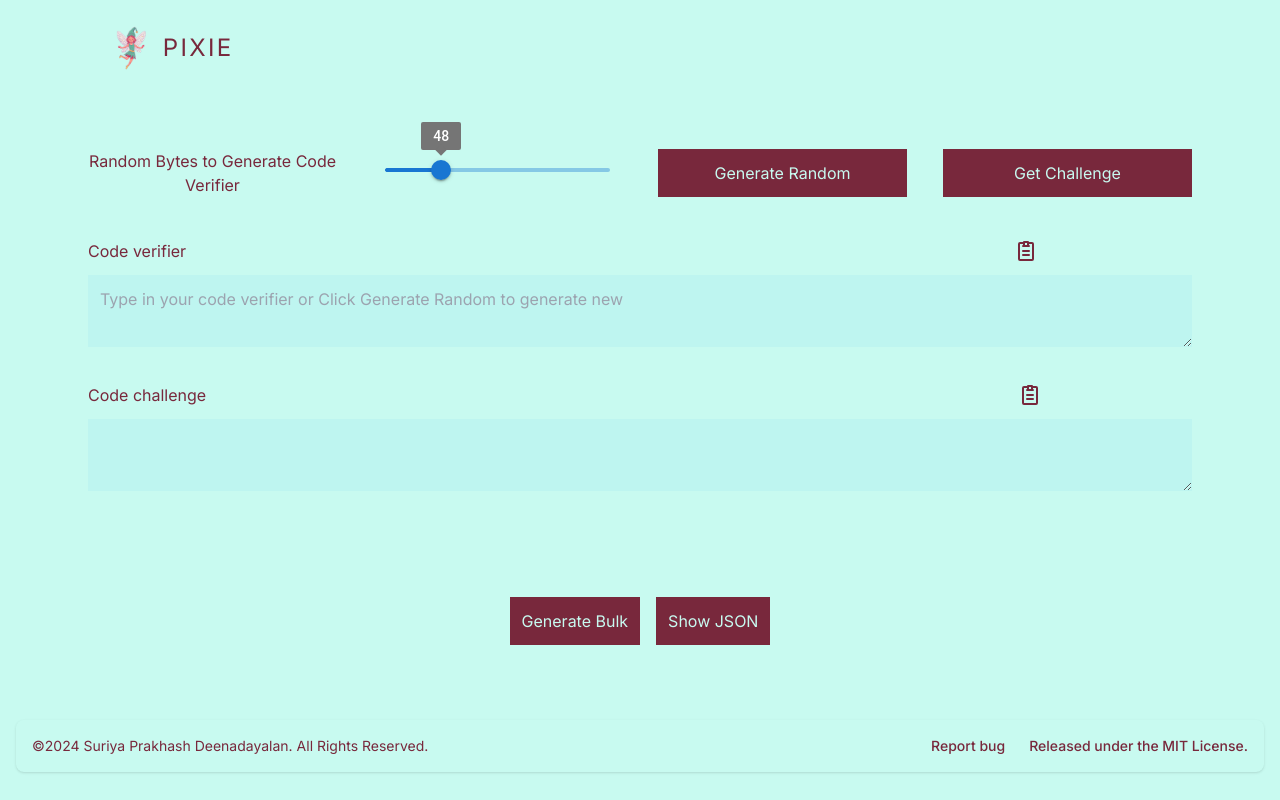
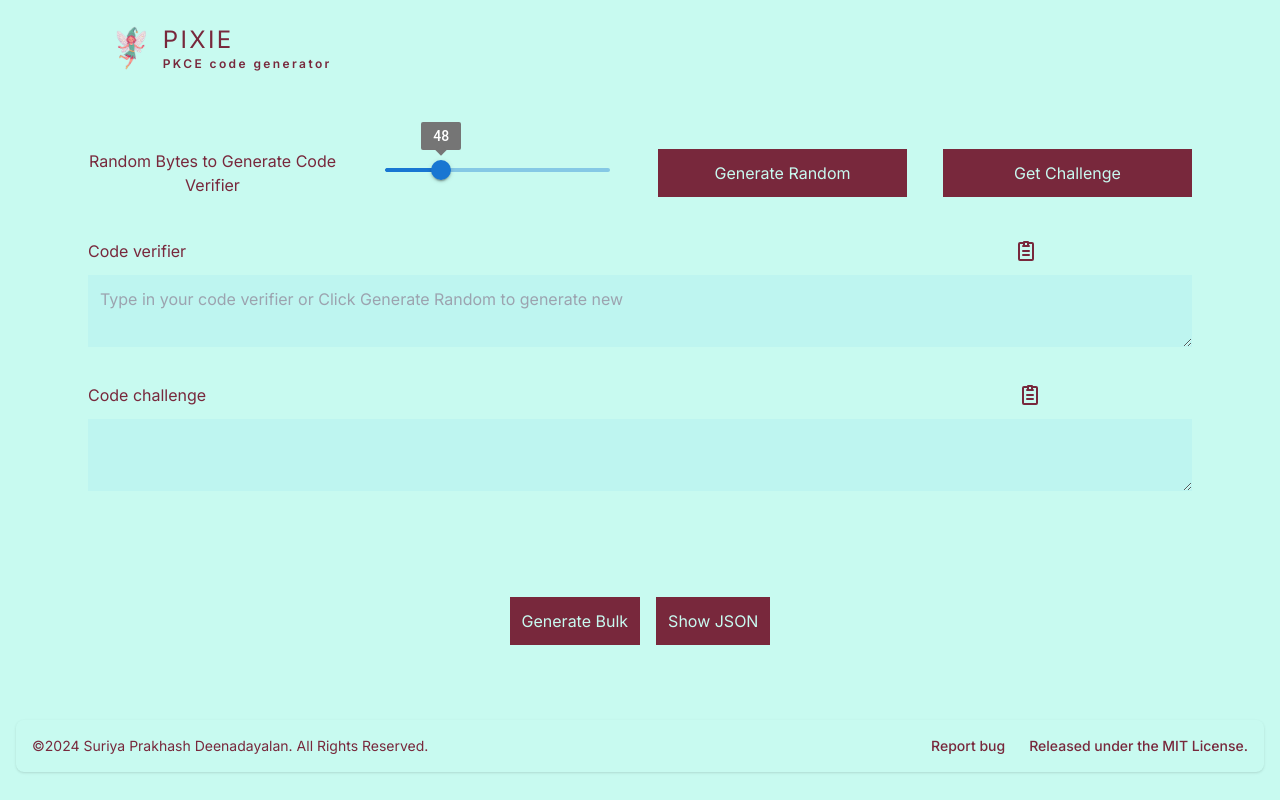
Before and after one commit to suriyaprakhash/pixie, a Next.js app: page / in a window 1280 px wide. Built offline with nearby package versions, Linux system fonts and the light colour scheme.

Commit message:
added subtext

```diff
--- a/src/app/component/navbar.tsx
+++ b/src/app/component/navbar.tsx
@@ -19,9 +19,10 @@ function Navbar() {
                 <Link className="" href="/">
                     <div className="text-2xl flex flex-row gap-2 items-center">
                         <Image src="/pixie-small.png" alt="pixie" width="48" height="48" />
-                        <p className="tracking-widest">
+                        <div className="tracking-widest">
                             PIXIE
-                        </p>
+                            <p className='font-semibold text-xs sm:block hidden'>PKCE code generator</p>
+                        </div>
                     </div>
                 </Link>
 
```
